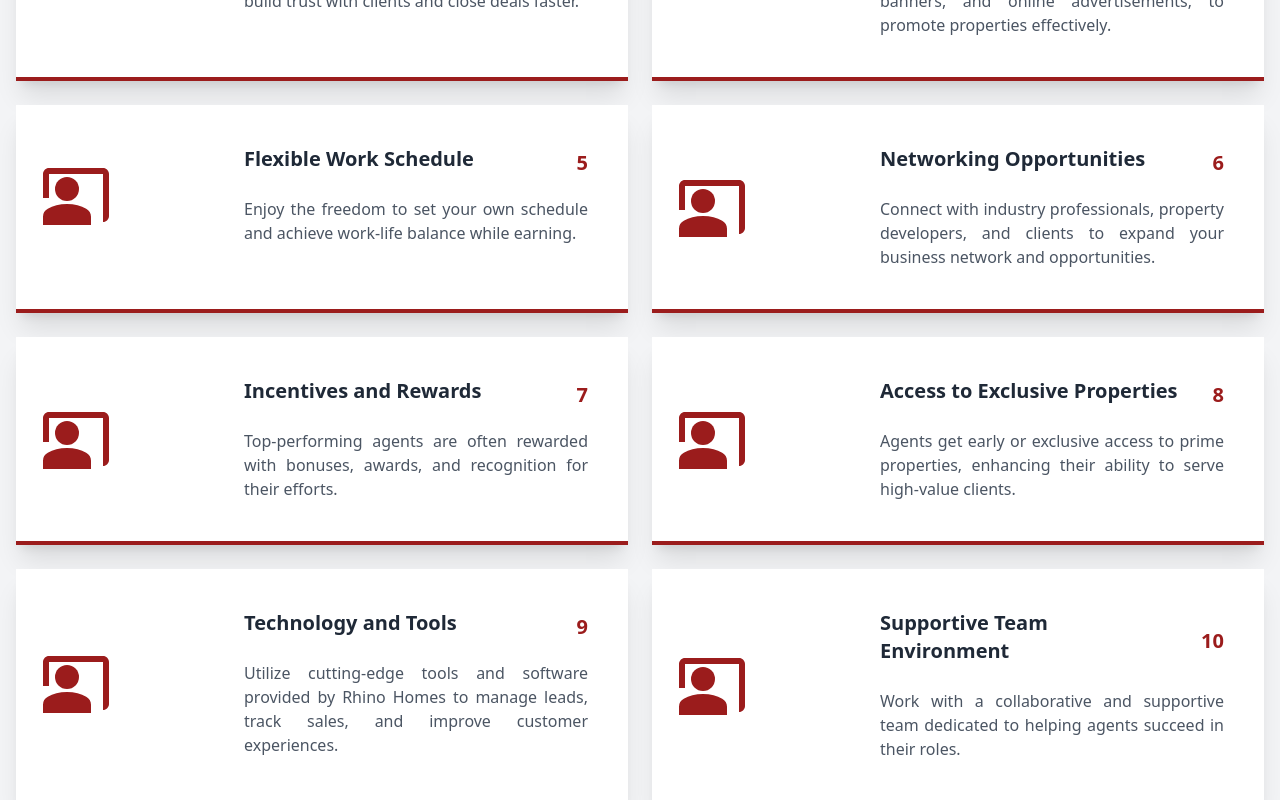
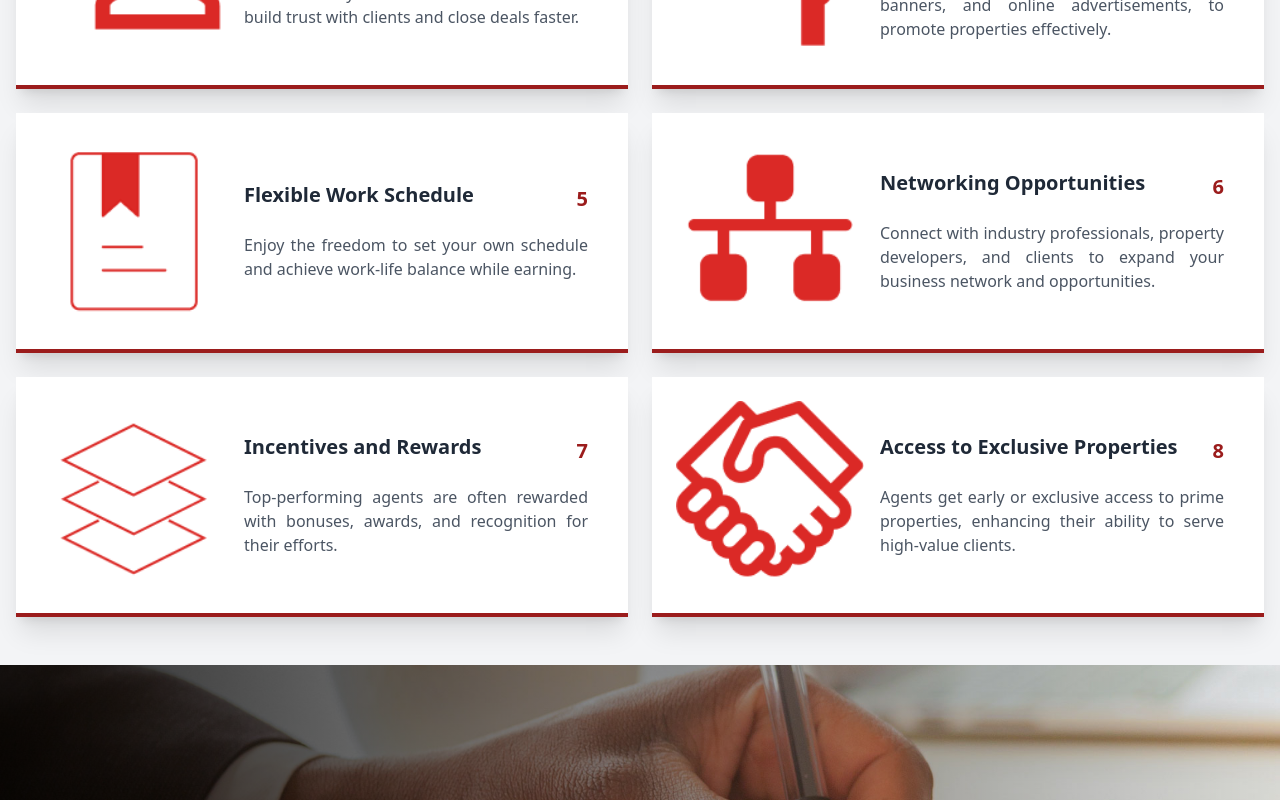
Before and after one commit to Ritephase1/rhp-website-fe, a Next.js app: page /agent in a window 1280 px wide. Shown: the part 3260-4060 px from the top of the page. Built offline with nearby package versions, Linux system fonts and the light colour scheme.

Commit message:
Fix the images on the whyChooseComponent

```diff
--- a/src/app/layout.js
+++ b/src/app/layout.js
@@ -13,7 +13,7 @@ const geistMono = localFont({
 });
 
 export const metadata = {
-  title: "Create Next App",
+  title: "Rhino Homes",
   description: "Generated by create next app",
 };
 
--- a/src/app/page.js
+++ b/src/app/page.js
@@ -1,16 +1,15 @@
+import React, { lazy, Suspense } from "react";
+import Loader from "../components/Loader";
+
 const Hero = lazy(() => import("../components/Hero"));
+const Projects = lazy(() => import("../components/Project"));
 const MissionVision = lazy(() => import("../components/MissionVision"));
 const AboutUs = lazy(() => import("../components/AboutUs"));
-// const RecentAdditions = lazy(() => import("../components/RecentAdditions"));
-const Footer = lazy(() => import("../components/Footer"));
-const Projects = lazy(() => import("../components/Project"));
-
 const SignupCard = lazy(() => import("../components/SignupCard"));
 const RHP = lazy(() => import("../components/RHP"));
+const Footer = lazy(() => import("../components/Footer"));
+const TrustedByBrands = lazy(() => import("../components/TrustedByBrands"));
 
-const Team = lazy(() => import("../components/Team"));
-const TrustedByBrands = lazy(() => import("../components/TrustedByBrands"));
-import { lazy, Suspense } from "react";
 export default function Home() {
   const bookedProperties = [
     {
@@ -31,22 +30,32 @@ export default function Home() {
 
   return (
     <div>
-      {/* <Navigation /> */}
-      <Hero />
-      <Projects properties={bookedProperties} />
-      <MissionVision />
-      {/* <Team /> */}
-      <AboutUs imageUrl="/images/about.png" />
-      {/* <RecentAdditions properties={recentAdditionProperties} /> */}
+      <Suspense fallback={<Loader />}>
+        <Hero />
+      </Suspense>
+
+      <Suspense fallback={<Loader image="/images/logo.png" />}>
+        <Projects properties={bookedProperties} />
+      </Suspense>
+
+      <Suspense fallback={<Loader />}>
+        <MissionVision />
+      </Suspense>
+
+      <Suspense fallback={<Loader />}>
+        <AboutUs imageUrl="/images/about.png" />
+      </Suspense>
+
       <SignupCard />
-      {/* <Testimonial /> */}
-      {/* <TrustedByBrands /> */}
 
-      <RHP />
+      <Suspense fallback={<Loader />}>
+        <RHP />
+      </Suspense>
 
-      <Suspense fallback={<div>Loading...</div>}>
+      <Suspense fallback={<Loader />}>
         <TrustedByBrands />
       </Suspense>
+
       <Footer />
     </div>
   );
--- a/src/components/HowToBecomeAgent.js
+++ b/src/components/HowToBecomeAgent.js
@@ -1,68 +1,79 @@
 import React from "react";
 // Importation of icons
+import Image from "next/image";
 import { MdCoPresent } from "react-icons/md";
 const HowToBecome = () => {
   const points = [
     {
       sn: 1,
+      img: "/icons/slide.png",
       title: "Understand",
       description:
         "Research Rhino Homes and Properties' values, services, and mission Familiarize yourself with their key projects, such as the Abia Marketplace Project",
     },
     {
       sn: 2,
+      img: "/icons/brownSquare.png",
+      // img: "/icons/mission.png",
       title: "Comprehensive Training and Development",
       description:
         "Access to detailed training programs, including sales techniques, real estate market insights, and negotiation skills, to enhance professional growth.",
     },
     {
       sn: 3,
+      img: "/icons/register_an_agent.png",
       title: "Brand Recognition",
       description:
         "Leverage Rhino Homes' strong reputation and credibility in the real estate market to build trust with clients and close deals faster.",
     },
     {
       sn: 4,
+      img: "/icons/attend_training.png",
       title: "Marketing Support",
       description:
         "Access to professional marketing tools, materials, and resources, including flyers, banners, and online advertisements, to promote properties effectively.",
     },
     {
       sn: 5,
+      img: "/icons/sign_agreement.png",
       title: "Flexible Work Schedule",
       description:
         "Enjoy the freedom to set your own schedule and achieve work-life balance while earning.",
     },
     {
       sn: 6,
+      img: "/icons/network.png",
       title: "Networking Opportunities",
       description:
         "Connect with industry professionals, property developers, and clients to expand your business network and opportunities.",
     },
     {
       sn: 7,
+      img: "/icons/slide.png",
       title: "Incentives and Rewards",
       description:
         "Top-performing agents are often rewarded with bonuses, awards, and recognition for their efforts.",
     },
     {
       sn: 8,
+      img: "/icons/stay_commitment.png",
       title: "Access to Exclusive Properties",
       description:
         "Agents get early or exclusive access to prime properties, enhancing their ability to serve high-value clients.",
     },
-    {
-      sn: 9,
-      title: "Technology and Tools",
-      description:
-        "Utilize cutting-edge tools and software provided by Rhino Homes to manage leads, track sales, and improve customer experiences.",
-    },
-    {
-      sn: 10,
-      title: "Supportive Team Environment",
-      description:
-        "Work with a collaborative and supportive team dedicated to helping agents succeed in their roles.",
-    },
+    // {
+    //   sn: 9,
+    //   img: "/icons/poduim.png",
+    //   title: "Technology and Tools",
+    //   description:
+    //     "Utilize cutting-edge tools and software provided by Rhino Homes to manage leads, track sales, and improve customer experiences.",
+    // },
+    // {
+    //   sn: 10,
+    //   title: "Supportive Team Environment",
+    //   description:
+    //     "Work with a collaborative and supportive team dedicated to helping agents succeed in their roles.",
+    // },
   ];
 
   return (
@@ -81,14 +92,23 @@ const HowToBecome = () => {
               key={index}
               className="group border-gray-300 p-6 bg-white shadow hover:shadow-md transition border-red-800 shadow-xl border-b-4 hover:border-white hover:bg-[#7D1910F7]"
             >
-              <div className="grid grid-cols-3 items-center">
+              <div className="grid grid-cols-3 items-center ">
                 {/* Icon aligned to the left */}
-                <div className="flex justify-start">
-                  <MdCoPresent className="group-hover:text-white text-7xl text-red-800" />
+                <div className="flex justify-start ">
+                  <Image
+                    src={point.img}
+                    alt="RHP Logo"
+                    width={300} // Replace with actual width
+                    height={200} // Replace with actual height style=
+                    quality={100}
+                    objectFit="cover"
+                    className="w-[100%] h-[auto] text-red-800
+                  rounded-md group-hover:text-white "
+                  />
                 </div>
 
                 {/* Content spanning two columns */}
-                <div className="col-span-2 flex flex-col justify-end p-4 gap-4 text-left">
+                <div className=" col-span-2 flex flex-col justify-end p-4 gap-4 text-left">
                   <div className="flex justify-between items-center gap-4">
                     <h3 className="md:text-xl text-lg font-semibold text-gray-800 md:mb-2 mb-0 group-hover:text-white">
                       {point.title}
--- /dev/null
+++ b/src/components/Loader.js
@@ -0,0 +1,20 @@
+import React from "react";
+
+import Image from "next/image";
+export default function Loader({ image }) {
+  return (
+    <div className="flex justify-center items-center h-screen">
+      {image ? (
+        <Image
+          src={image}
+          height={40}
+          width={40}
+          alt="Loading..."
+          className="animate-pulse w-32 h-32 object-contain"
+        />
+      ) : (
+        <div className="loader"></div>
+      )}
+    </div>
+  );
+}
--- /dev/null
+++ b/src/components/Skeleton.js
@@ -0,0 +1,12 @@
+export default function Skeleton({
+  width = "100%",
+  height = "20px",
+  className = "",
+}) {
+  return (
+    <div
+      className={`bg-gray-300 animate-pulse rounded ${className}`}
+      style={{ width, height }}
+    ></div>
+  );
+}
```
Also changed, not shown: src/app/globals.css (+20 -0 lines).
